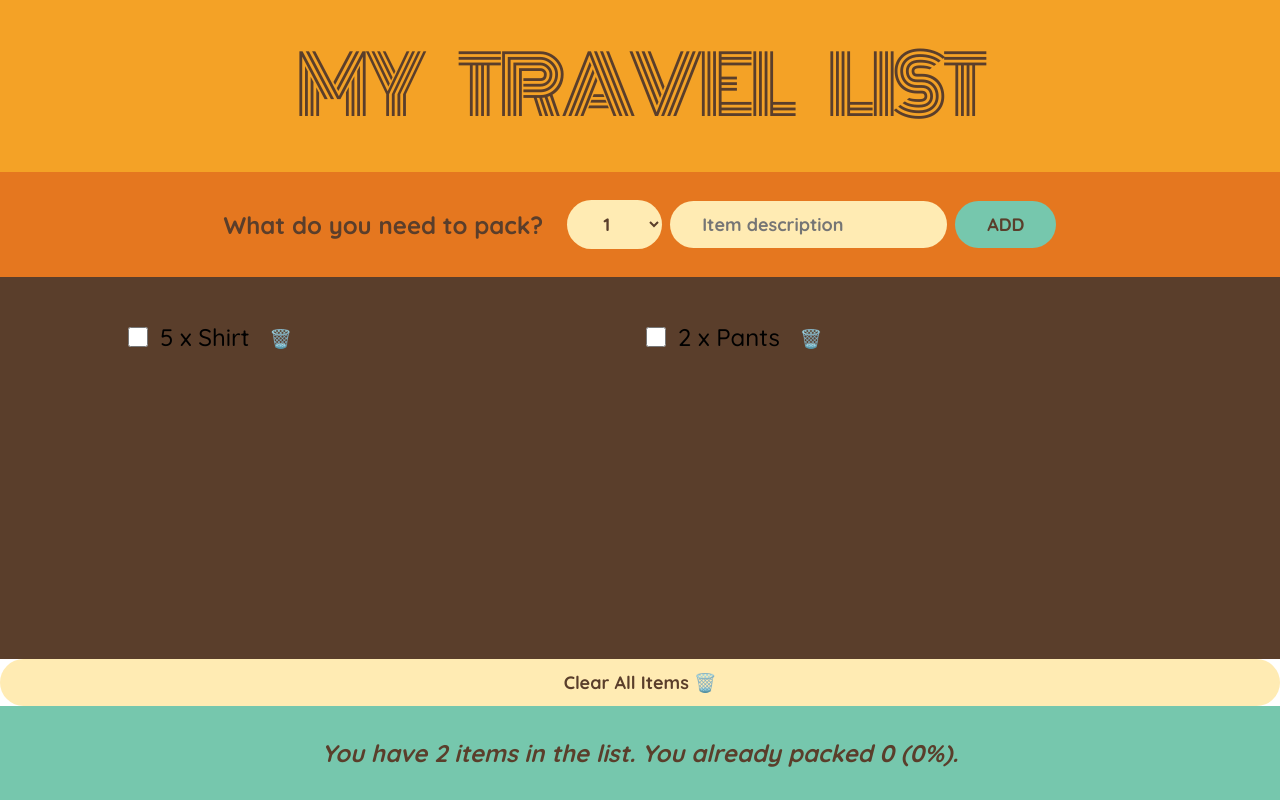
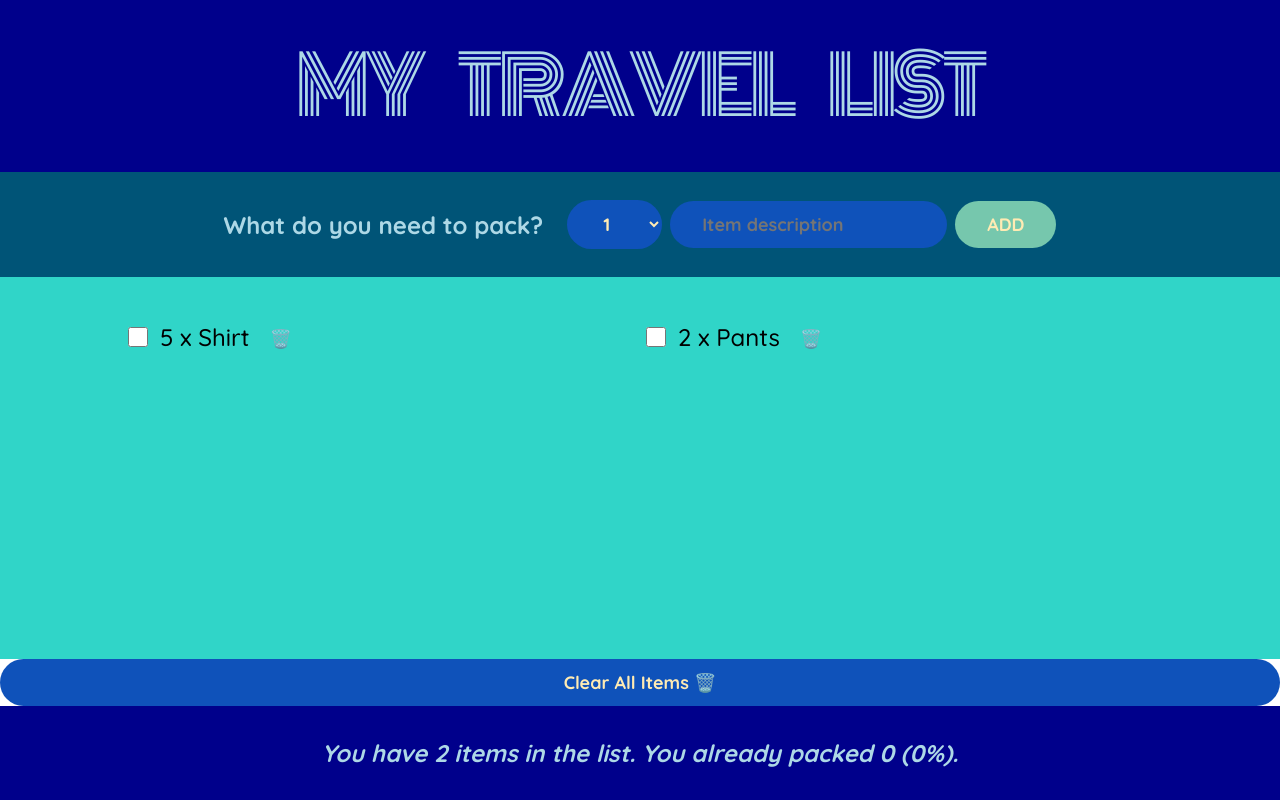
Before and after one commit to Kiozy30/travel-list-app-starter-main, a React app: page / in a window 1280 px wide. Built offline with nearby package versions, Linux system fonts and the light colour scheme.

Commit message:
third commit

```diff
--- a/src/index.css
+++ b/src/index.css
@@ -13,7 +13,7 @@ html {
 body {
   font-size: 2.4rem;
   font-family: sans-serif;
-  color: #5a3e2b;
+  color: #ADD8E6;
   font-family: "Quicksand";
   font-weight: 500;
 }
@@ -27,7 +27,7 @@ body {
 
 h1 {
   text-align: center;
-  background-color: #f4a226;
+  background-color: #00008B;
   font-family: "Monoton";
   font-size: 8rem;
   text-transform: uppercase;
@@ -38,7 +38,7 @@ h1 {
 }
 
 .add-form {
-  background-color: #e5771f;
+  background-color: #005477;
   padding: 2.8rem 0;
   display: flex;
   align-items: center;
@@ -54,8 +54,8 @@ h3 {
 button,
 select,
 input {
-  background-color: #ffebb3;
-  color: #5a3e2b;
+  background-color: #0F52BA;
+  color: #ffebb3;
   font-family: inherit;
   border: none;
   border-radius: 10rem;
@@ -71,7 +71,7 @@ input {
 }
 
 .list {
-  background-color: #5a3e2b;
+  background-color: #30D5C8;
   color: #ffebb3;
   padding: 4rem 0;
 
@@ -125,7 +125,7 @@ input[type="checkbox"] {
 }
 
 .stats {
-  background-color: #76c7ad;
+  background-color: #00008B;
   text-align: center;
   font-weight: 700;
   padding: 3.2rem 0;
```
